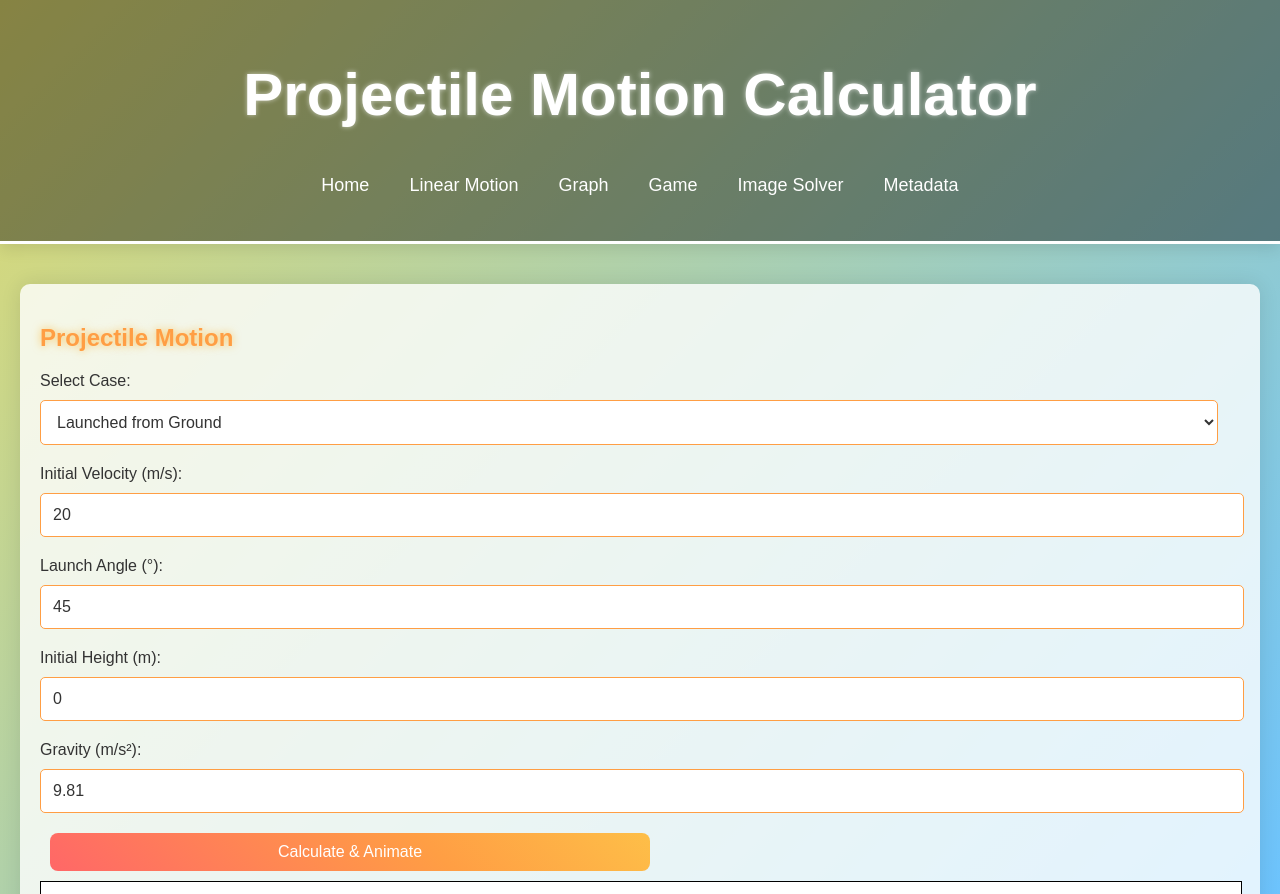
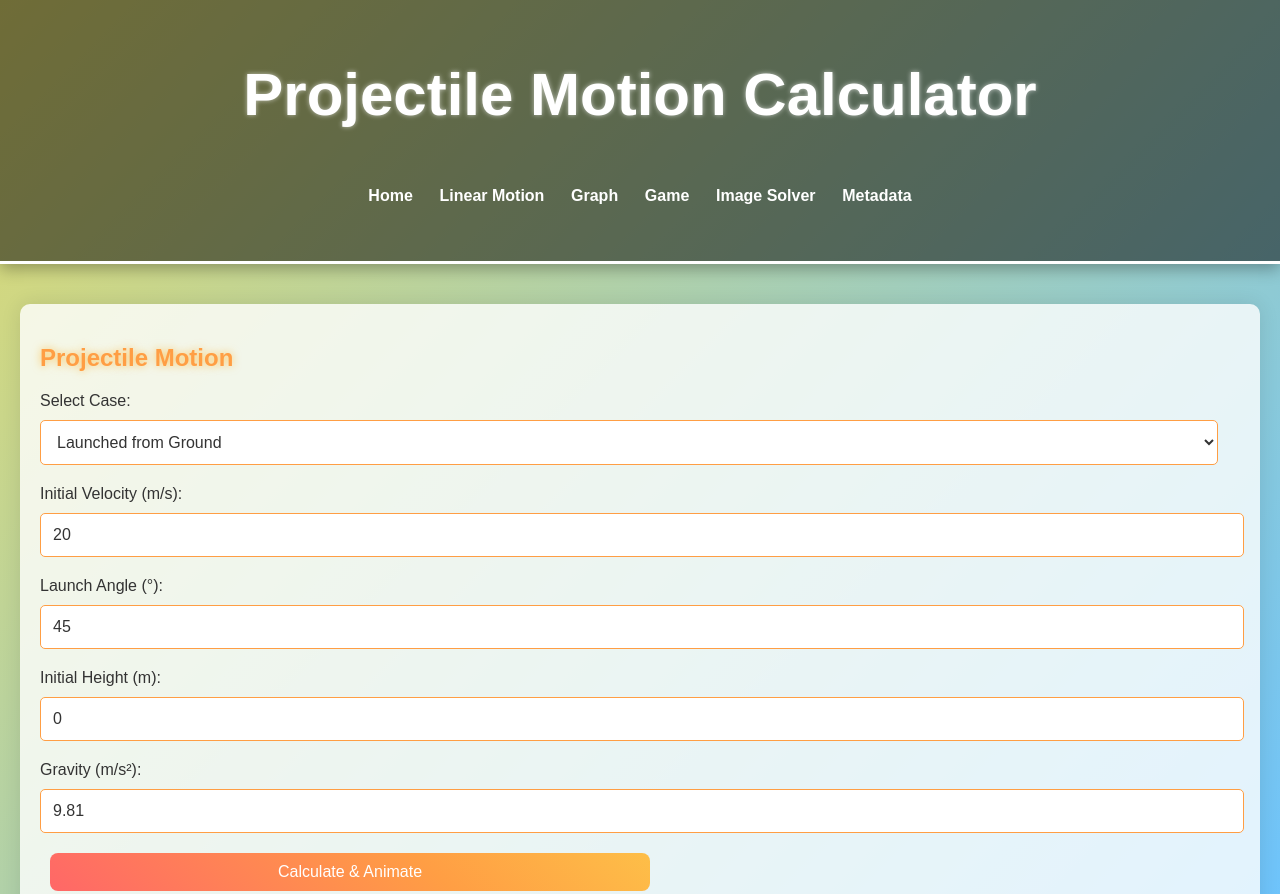
Before and after one commit to NiniPerth/Kineticx, a plain HTML site: page projectilemotion.html in a window 1280 px wide. Shown: the top 894 px of the page. Drawn offline with Linux system fonts and the light colour scheme.

Commit message:
Update projectilemotion.html

```diff
--- a/projectilemotion.html
+++ b/projectilemotion.html
@@ -6,47 +6,54 @@
     <title>Projectile Motion Calculator</title>
     <link rel="stylesheet" href="style.css">
 	<style>
+        /* Body Background with animated rainbow gradient */
         body {
             font-family: 'Arial', sans-serif;
             margin: 0;
             padding: 0;
-            background: linear-gradient(135deg, #ff5d6e, #ff9e44, #fce04c, #6bc3ff, #c14dff); /* Rainbow gradient background */
+            background: linear-gradient(135deg, #ff5d6e, #ff9e44, #fce04c, #6bc3ff, #c14dff);
             background-size: 400% 400%;
-            animation: rainbow 10s ease infinite; /* Animated gradient */
+            animation: rainbow 10s ease infinite;
             color: #fff;
             overflow-x: hidden;
         }
+
+        /* Header Style */
         header {
-            background: rgba(0, 0, 0, 0.4); /* Slight dark overlay */
+            background-color: rgba(0, 0, 0, 0.5);
+            color: white;
             padding: 20px;
             text-align: center;
             border-bottom: 3px solid #fff;
-            box-shadow: 0 5px 15px rgba(0, 0, 0, 0.1);
+            box-shadow: 0 5px 15px rgba(0, 0, 0, 0.3);
         }
-        header h1 {
+
+        h1 {
             font-size: 2.5em;
-            color: #fff;
-            text-shadow: 0 0 5px rgba(255, 255, 255, 0.6); /* Soft glow */
+            text-shadow: 0 0 5px rgba(255, 255, 255, 0.6);
         }
+
+        /* Navigation Bar Style */
         nav ul {
-            list-style: none;
+            list-style-type: none;
             padding: 0;
-            display: flex;
-            justify-content: center;
         }
+
         nav ul li {
-            margin: 0 15px;
+            display: inline-block;
+            margin: 10px;
         }
+
         nav ul li a {
-            color: #fff;
+            color: white;
             text-decoration: none;
-            font-size: 18px;
-            position: relative;
-            padding: 5px;
-            transition: color 0.3s, transform 0.3s ease;
+            font-weight: bold;
+            font-size: 16px;
+            transition: color 0.3s ease, transform 0.3s ease;
         }
+
         nav ul li a:hover {
-            color: #fce04c; /* Rainbow yellow */
+            color: #fce04c; /* Rainbow Yellow */
             transform: scale(1.1);
             text-shadow: 0 0 10px rgba(255, 105, 180, 0.6);
         }
```
